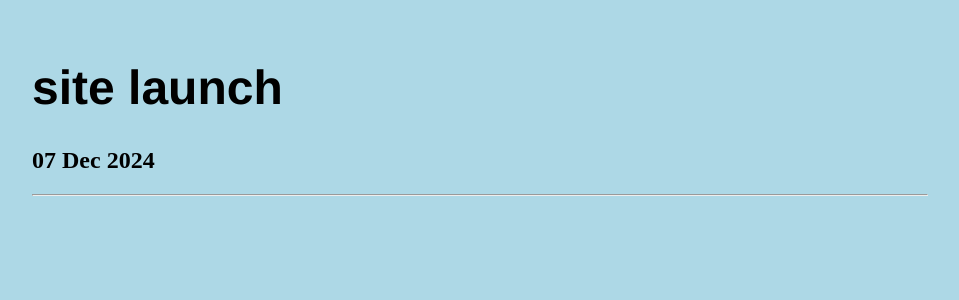
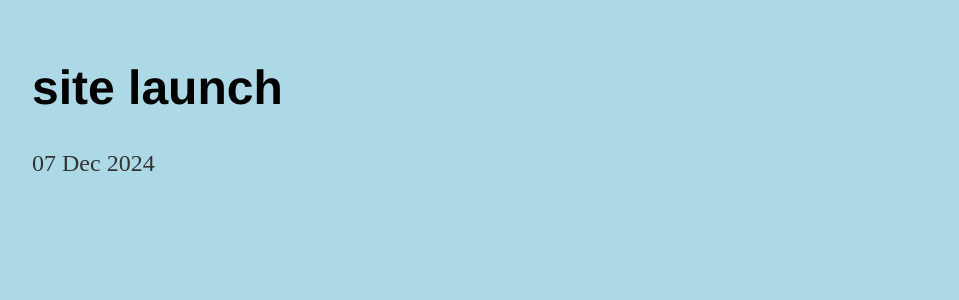
Before and after one commit to lythscript/lythscript.github.io, a Jekyll site: the page built from _posts/2024-12-07-site-launched.md, in a window 1280 px wide. Shown: the top 300 px of the page, without its empty margins (160-1119 px from the left). Built offline with Jekyll 4.4.1, drawn with Linux system fonts in a browser that asks for light colours.

Commit message:
Update post.html

```diff
--- a/_layouts/post.html
+++ b/_layouts/post.html
@@ -1,29 +1,9 @@
 ---
 layout: default
-notes: active
 ---
+<h1>{{ page.title }}</h1>
+<p class="meta">{{ page.date | date_to_string }}</p>
 
-<div class="notes">
-		<div class="note single">
-			<h1 class="title">{{ page.title }}</h1>
-
-			<h2 class="date"><info datetime="{{ page.date }}">
-				{{ page.date | date_to_string }} {% if page.author %} by {{ page.author }} {% endif %}
-			</info></h2>
-
-			<div class="notebody">
-				{{ content }}
-			</div>
-
-			<div class="noteinfo">
-
-			</div>
-
-			<hr>
-
-
-			<div class="notecomments">
-				{% include disqus.html %}
-			</div>
-		</div>
+<div class="post">
+  {{ content }}
 </div>
```
